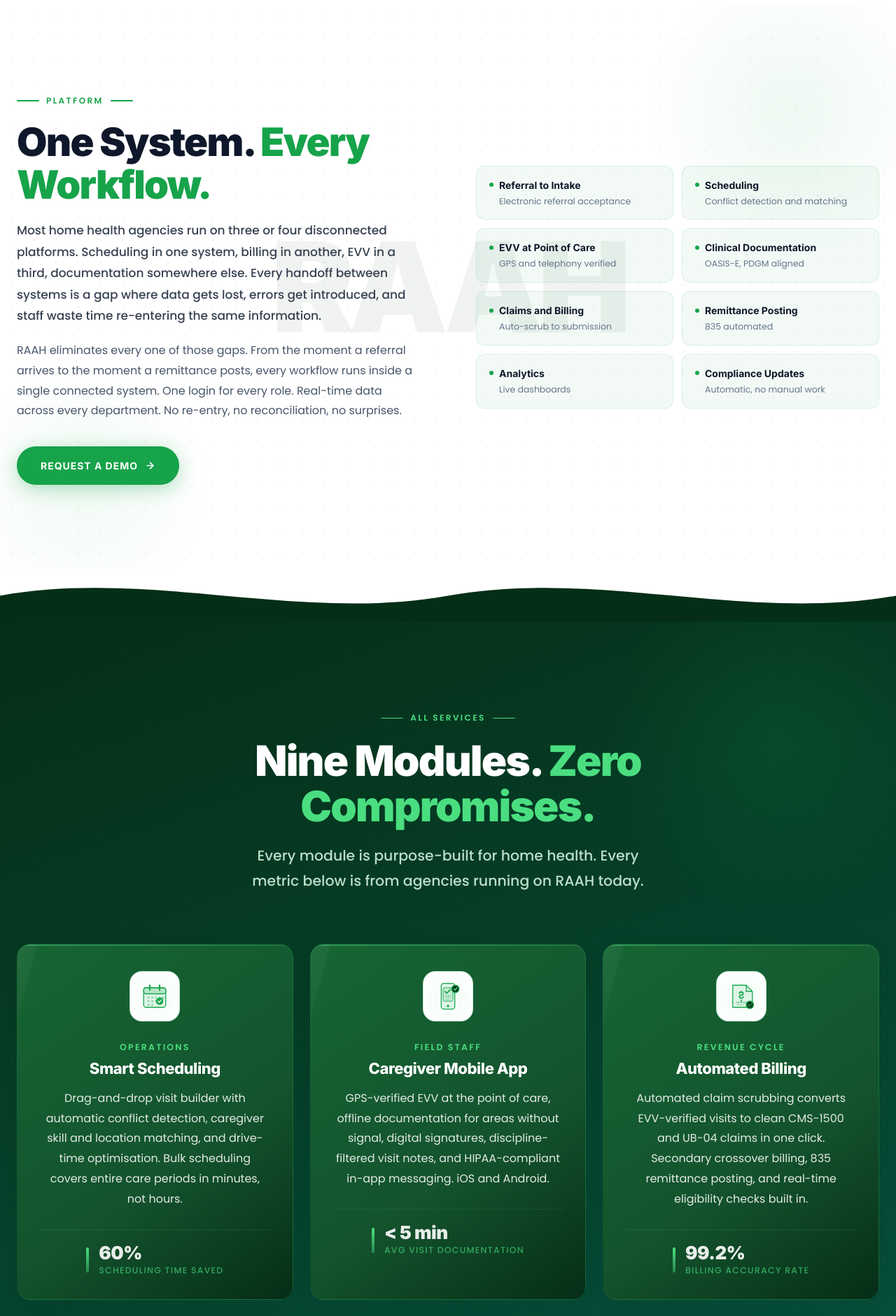
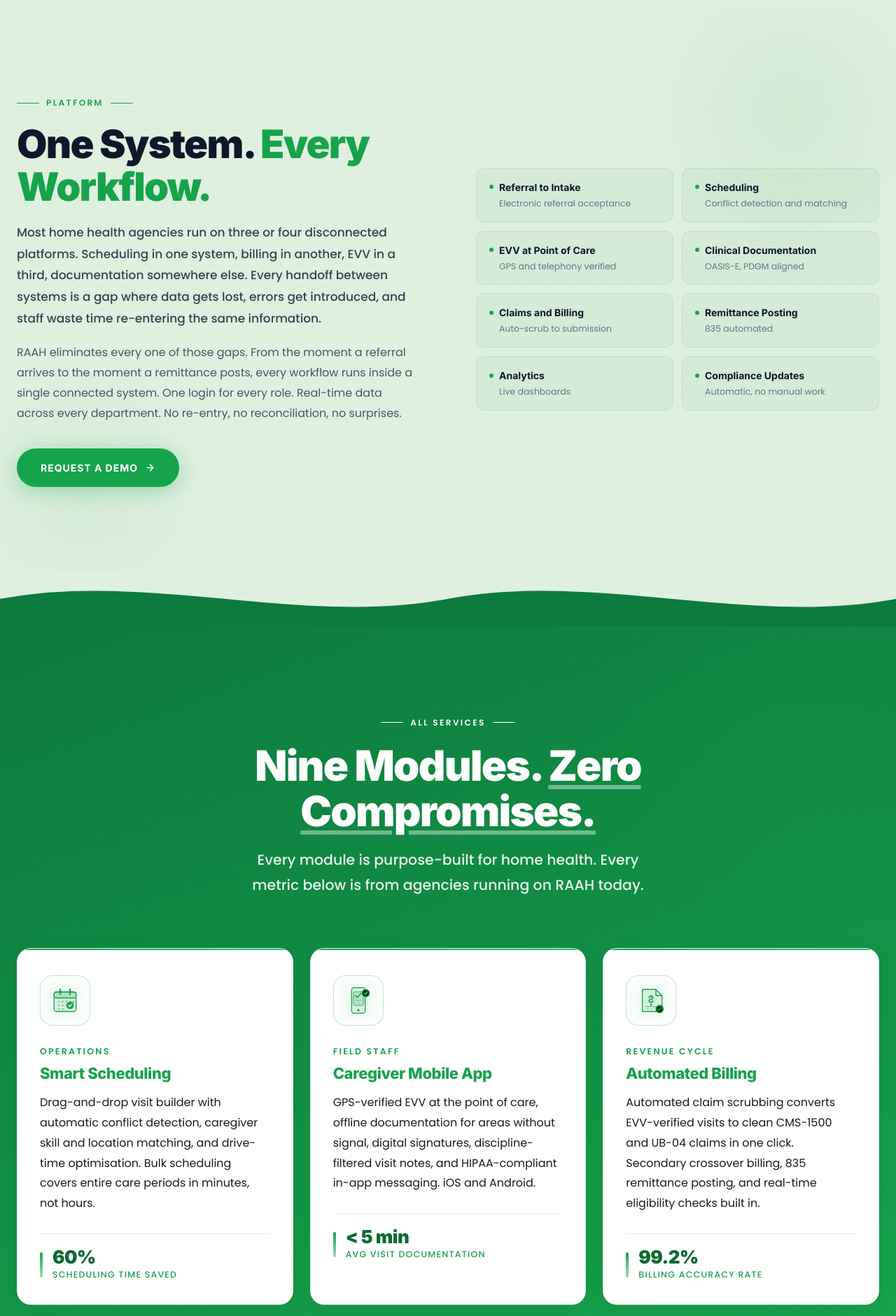
Before and after one commit to bishopkbb/RAAH-Webpage, a React (Vite) app: page /services in a window 1280 px wide. Shown: the part 840-2721 px from the top of the page at 70% size. Built offline with nearby package versions, Linux system fonts and the light colour scheme.

Commit message:
Changed the colors of the service page to raah's brand color

```diff
--- a/src/pages/ServicesPage.jsx
+++ b/src/pages/ServicesPage.jsx
@@ -56,7 +56,7 @@
 };
 
 // ─── Shared decorations ───────────────────────────────────────────────────────
-const DotGrid = ({ color = 'rgba(5,46,22,0.08)' }) => (
+const DotGrid = ({ color = 'rgba(5,46,22,0.06)' }) => (
   <div aria-hidden="true" style={{
     position: 'absolute', inset: 0,
     backgroundImage: `radial-gradient(circle, ${color} 1px, transparent 1px)`,
@@ -64,7 +64,7 @@
   }} />
 );
 
-const Watermark = ({ color = 'rgba(5,46,22,0.06)' }) => (
+const Watermark = ({ color = 'transparent' }) => (
   <div aria-hidden="true" style={{
     position: 'absolute', top: '50%', left: '50%',
     transform: 'translate(-50%, -50%)',
@@ -86,16 +86,16 @@
 
 const Eyebrow = ({ label, light = false }) => (
   <div style={{ display: 'inline-flex', alignItems: 'center', gap: '10px', marginBottom: '20px' }}>
-    <div style={{ width: '32px', height: '1.5px', background: light ? '#4ade80' : '#16a34a', borderRadius: '999px' }} />
-    <span style={{ fontFamily: FP, fontSize: '0.75rem', fontWeight: 600, letterSpacing: '0.2em', textTransform: 'uppercase', color: light ? '#4ade80' : '#16a34a' }}>
+    <div style={{ width: '32px', height: '1.5px', background: light ? '#ffffff' : '#16a34a', borderRadius: '999px' }} />
+    <span style={{ fontFamily: FP, fontSize: '0.75rem', fontWeight: 600, letterSpacing: '0.2em', textTransform: 'uppercase', color: light ? '#ffffff' : '#16a34a' }}>
       {label}
     </span>
-    <div style={{ width: '32px', height: '1.5px', background: light ? '#4ade80' : '#16a34a', borderRadius: '999px' }} />
+    <div style={{ width: '32px', height: '1.5px', background: light ? '#ffffff' : '#16a34a', borderRadius: '999px' }} />
   </div>
 );
 
 const WaveDivider = ({ topColor, bottomColor, flip = false }) => (
-  <div style={{ position: 'relative', height: 'clamp(40px, 6vw, 80px)', overflow: 'hidden', background: topColor, marginBottom: '-1px' }}>
+  <div style={{ position: 'relative', height: '80px', overflow: 'hidden', background: topColor, marginBottom: '-1px' }}>
     <svg viewBox="0 0 1440 80" preserveAspectRatio="none" style={{
       position: 'absolute', bottom: 0, left: 0, width: '100%', height: '100%',
       transform: flip ? 'scaleX(-1)' : 'none',
@@ -313,22 +313,20 @@
         onMouseLeave={() => setHovered(false)}
         style={{
           background: hovered
-            ? 'linear-gradient(145deg, #15803d 0%, #166534 60%, #14532d 100%)'
-            : 'linear-gradient(145deg, #166534 0%, #14532d 60%, #052e16 100%)',
+            ? 'linear-gradient(145deg, #1db954 0%, #16a34a 60%, #0d8a3e 100%)'
+            : '#ffffff',
           borderRadius: '20px', overflow: 'hidden',
           position: 'relative', height: '100%',
           boxShadow: hovered
             ? '0 24px 64px rgba(5,46,22,0.28), 0 4px 16px rgba(22,163,74,0.20), inset 0 1px 0 rgba(74,222,128,0.15)'
-            : '0 4px 20px rgba(5,46,22,0.12), inset 0 1px 0 rgba(74,222,128,0.08)',
+            : '0 4px 20px rgba(5,46,22,0.08)',
           transform: hovered ? 'translateY(-8px) scale(1.01)' : 'translateY(0) scale(1)',
           transition: 'all 0.4s cubic-bezier(0.22, 1, 0.36, 1)',
           border: '1px solid',
-          borderColor: hovered ? 'rgba(74,222,128,0.30)' : 'rgba(74,222,128,0.12)',
-          width: '100%',
-          maxWidth: '420px',
-          margin: '0 auto',
+          borderColor: hovered ? 'rgba(74,222,128,0.30)' : 'rgba(22,163,74,0.14)',
         }}
       >
+        {/* Shimmer */}
         <div aria-hidden="true" style={{
           position: 'absolute', top: 0,
           left: hovered ? '120%' : '-60%',
@@ -338,47 +336,52 @@
           transition: 'left 0.7s cubic-bezier(0.22, 1, 0.36, 1)',
           pointerEvents: 'none',
         }} />
+        {/* Top accent line */}
         <div style={{
           height: '2px',
           background: hovered
             ? 'linear-gradient(to right, #4ade80, #86efac, #4ade80)'
-            : 'linear-gradient(to right, rgba(74,222,128,0.40), rgba(74,222,128,0.15))',
+            : 'linear-gradient(to right, #16a34a, #22c55e)',
           transition: 'background 0.4s ease',
         }} />
         <div style={{ padding: '36px 32px 32px', position: 'relative', zIndex: 1 }}>
+          {/* Icon */}
           <div style={{
             width: '72px', height: '72px', borderRadius: '18px',
             background: '#ffffff',
             border: `1.5px solid ${hovered ? 'rgba(22,163,74,0.35)' : 'rgba(22,163,74,0.25)'}`,
             display: 'flex', alignItems: 'center', justifyContent: 'center',
             marginBottom: '28px', position: 'relative', transition: 'all 0.35s ease',
-            margin: '0 auto 28px',
           }}>
             <div aria-hidden="true" style={{
               position: 'absolute', inset: '-10px', borderRadius: '26px',
               background: hovered
                 ? 'radial-gradient(circle, rgba(74,222,128,0.20) 0%, transparent 70%)'
-                : 'radial-gradient(circle, rgba(74,222,128,0.08) 0%, transparent 70%)',
+                : 'radial-gradient(circle, rgba(22,163,74,0.10) 0%, transparent 70%)',
               pointerEvents: 'none', transition: 'background 0.4s ease',
             }} />
             <Icon />
           </div>
-          <p style={{ fontFamily: FP, fontSize: '0.78rem', fontWeight: 600, letterSpacing: '0.18em', textTransform: 'uppercase', color: hovered ? '#86efac' : '#4ade80', marginBottom: '8px', transition: 'color 0.3s ease', textAlign: 'center' }}>
+          {/* Label */}
+          <p style={{ fontFamily: FP, fontSize: '0.78rem', fontWeight: 600, letterSpacing: '0.18em', textTransform: 'uppercase', color: hovered ? '#ffffff' : '#16a34a', marginBottom: '8px', transition: 'color 0.3s ease' }}>
             {label}
           </p>
-          <h3 style={{ fontFamily: FI, fontSize: '1.375rem', fontWeight: 800, letterSpacing: '-0.02em', color: '#ffffff', marginBottom: '14px', lineHeight: 1.25, textAlign: 'center' }}>
+          {/* Title */}
+          <h3 style={{ fontFamily: FI, fontSize: '1.375rem', fontWeight: 800, letterSpacing: '-0.02em', color: hovered ? '#ffffff' : '#16a34a', marginBottom: '14px', lineHeight: 1.25, transition: 'color 0.3s ease' }}>
             {title}
           </h3>
-          <p style={{ fontFamily: FP, fontSize: '1rem', fontWeight: 400, lineHeight: 1.80, color: hovered ? '#ffffff' : 'rgba(255,255,255,0.88)', marginBottom: '28px', transition: 'color 0.3s ease', textAlign: 'center' }}>
+          {/* Desc */}
+          <p style={{ fontFamily: FP, fontSize: '1rem', fontWeight: 400, lineHeight: 1.80, color: hovered ? '#ffffff' : '#1a1a1a', marginBottom: '28px', transition: 'color 0.3s ease' }}>
             {desc}
           </p>
-          <div style={{ paddingTop: '20px', borderTop: `1px solid ${hovered ? 'rgba(74,222,128,0.25)' : 'rgba(74,222,128,0.12)'}`, display: 'flex', alignItems: 'center', justifyContent: 'center', gap: '14px', transition: 'all 0.35s ease' }}>
-            <div style={{ width: '4px', height: '36px', borderRadius: '999px', background: hovered ? 'linear-gradient(to bottom, #86efac, #4ade80)' : 'linear-gradient(to bottom, #4ade80, rgba(74,222,128,0.40))', flexShrink: 0, transition: 'background 0.35s ease' }} />
+          {/* Metric */}
+          <div style={{ paddingTop: '20px', borderTop: `1px solid ${hovered ? 'rgba(255,255,255,0.25)' : 'rgba(22,163,74,0.15)'}`, display: 'flex', alignItems: 'center', gap: '14px', transition: 'all 0.35s ease' }}>
+            <div style={{ width: '4px', height: '36px', borderRadius: '999px', background: hovered ? 'linear-gradient(to bottom, #86efac, #4ade80)' : 'linear-gradient(to bottom, #16a34a, rgba(22,163,74,0.40))', flexShrink: 0, transition: 'background 0.35s ease' }} />
             <div>
-              <p style={{ fontFamily: FI, fontSize: '1.625rem', fontWeight: 900, color: hovered ? '#ffffff' : 'rgba(255,255,255,0.90)', lineHeight: 1, letterSpacing: '-0.02em', transition: 'color 0.3s ease' }}>
+              <p style={{ fontFamily: FI, fontSize: '1.625rem', fontWeight: 900, color: hovered ? '#ffffff' : '#0a6b30', lineHeight: 1, letterSpacing: '-0.02em', transition: 'color 0.3s ease' }}>
                 {metric}
               </p>
-              <p style={{ fontFamily: FP, fontSize: '0.78rem', fontWeight: 500, color: hovered ? '#86efac' : 'rgba(74,222,128,0.65)', textTransform: 'uppercase', letterSpacing: '0.1em', marginTop: '3px', transition: 'color 0.3s ease' }}>
+              <p style={{ fontFamily: FP, fontSize: '0.78rem', fontWeight: 500, color: hovered ? '#ffffff' : '#16a34a', textTransform: 'uppercase', letterSpacing: '0.1em', marginTop: '3px', transition: 'color 0.3s ease' }}>
                 {metricLabel}
               </p>
             </div>
@@ -429,7 +432,7 @@
   <Layout>
 
     {/* ══ 1. HERO ══ */}
-    <section style={{ position: 'relative', minHeight: '60vh', display: 'flex', alignItems: 'center', overflow: 'hidden' }}>
+    <section style={{ position: 'relative', minHeight: '65vh', display: 'flex', alignItems: 'center', overflow: 'hidden' }}>
       <img
         src="https://images.unsplash.com/photo-1504813184591-01572f98c85f?auto=format&fit=crop&q=80&w=2000&h=900&crop=top"
         alt="RAAH platform services"
@@ -439,12 +442,12 @@
       <div style={{ position: 'absolute', inset: 0, background: 'linear-gradient(to bottom, transparent 40%, rgba(5,46,22,0.60) 100%)' }} aria-hidden="true" />
       <div style={{ position: 'absolute', inset: 0, backgroundImage: 'radial-gradient(circle, rgba(74,222,128,0.07) 1px, transparent 1px)', backgroundSize: '32px 32px', pointerEvents: 'none' }} aria-hidden="true" />
 
-      <div className="container-custom" style={{ position: 'relative', zIndex: 1, textAlign: 'center', padding: 'clamp(60px, 10vw, 120px) 24px' }}>
+      <div className="container-custom" style={{ position: 'relative', zIndex: 1, textAlign: 'center', padding: '120px 24px' }}>
         <Reveal delay={0}><Eyebrow label="The Platform" light /></Reveal>
         <Reveal delay={80}>
           <h1 style={{ fontFamily: FI, fontWeight: 900, fontSize: 'clamp(2.5rem, 6vw, 5rem)', letterSpacing: '-0.03em', lineHeight: 1.05, color: '#ffffff', maxWidth: '900px', margin: '0 auto 24px' }}>
             Every Tool Your Agency{' '}
-            <span style={{ color: '#4ade80' }}>Needs to Thrive</span>
+            <span style={{ color: '#ffffff', textDecoration: 'underline', textDecorationColor: 'rgba(255,255,255,0.40)', textUnderlineOffset: '6px' }}>Needs to Thrive</span>
           </h1>
         </Reveal>
         <Reveal delay={160}>
@@ -464,30 +467,17 @@
       </div>
     </section>
 
-    <WaveDivider topColor="rgba(5,46,22,0.65)" bottomColor="#ffffff" />
+    <WaveDivider topColor="rgba(5,46,22,0.65)" bottomColor="#dff0df" />
 
     {/* ══ 2. PLATFORM OVERVIEW ══ */}
-    <section style={{ background: '#ffffff', padding: 'clamp(60px, 10vw, 120px) 0', position: 'relative', overflow: 'hidden' }}>
+    <section style={{ background: '#dff0df', padding: '120px 0', position: 'relative', overflow: 'hidden' }}>
       <DotGrid />
       <Watermark />
       <RadialGlow top="-60px" right="-60px" size={420} opacity={0.07} />
       <RadialGlow bottom="-60px" left="-60px" size={360} opacity={0.06} />
 
       <div className="container-custom" style={{ position: 'relative', zIndex: 1 }}>
-        <style>{`
-          .platform-grid {
-            display: grid;
-            gap: 48px;
-            align-items: center;
-          }
-          @media (min-width: 768px) {
-            .platform-grid {
-              grid-template-columns: repeat(2, 1fr);
-              gap: 80px;
-            }
-          }
-        `}</style>
-        <div className="platform-grid">
+        <div style={{ display: 'grid', gridTemplateColumns: '1fr 1fr', gap: '80px', alignItems: 'center' }} className="grid-cols-1 md:grid-cols-2">
 
           <Reveal delay={0}>
             <div>
@@ -514,17 +504,7 @@
 
           {/* Capability pills */}
           <Reveal delay={150}>
-            <style>{`
-              .pills-grid {
-                display: grid;
-                gap: 12px;
-                grid-template-columns: 1fr;
-              }
-              @media (min-width: 480px) {
-                .pills-grid { grid-template-columns: repeat(2, 1fr); }
-              }
-            `}</style>
-            <div className="pills-grid">
+            <div style={{ display: 'grid', gridTemplateColumns: '1fr 1fr', gap: '12px' }}>
               {[
                 { label: 'Referral to Intake',      sub: 'Electronic referral acceptance' },
                 { label: 'Scheduling',               sub: 'Conflict detection and matching' },
@@ -555,10 +535,10 @@
       </div>
     </section>
 
-    <WaveDivider topColor="#ffffff" bottomColor="#052e16" flip />
+    <WaveDivider topColor="#dff0df" bottomColor="#0d7a3e" flip />
 
     {/* ══ 3. SERVICES GRID ══ */}
-    <section style={{ background: 'linear-gradient(160deg, #052e16 0%, #064e3b 55%, #052e16 100%)', padding: 'clamp(60px, 10vw, 120px) 0 clamp(70px, 12vw, 140px)', position: 'relative', overflow: 'hidden' }}>
+    <section style={{ background: 'linear-gradient(160deg, #0d7a3e 0%, #16a34a 55%, #0d7a3e 100%)', padding: '120px 0 140px', position: 'relative', overflow: 'hidden' }}>
       <DotGrid color="rgba(74,222,128,0.08)" />
       <Watermark color="rgba(255,255,255,0.03)" />
       <RadialGlow top="-80px" right="-80px" size={500} opacity={0.14} />
@@ -570,29 +550,15 @@
             <Eyebrow label="All Services" light />
             <h2 style={{ fontFamily: FI, fontWeight: 900, fontSize: 'clamp(2.25rem, 5vw, 3.75rem)', letterSpacing: '-0.03em', lineHeight: 1.08, color: '#ffffff', maxWidth: '780px', margin: '0 auto 20px' }}>
               Nine Modules.{' '}
-              <span style={{ color: '#4ade80' }}>Zero Compromises.</span>
+              <span style={{ color: '#ffffff', textDecoration: 'underline', textDecorationColor: 'rgba(255,255,255,0.40)', textUnderlineOffset: '6px' }}>Zero Compromises.</span>
             </h2>
-            <p style={{ fontFamily: FP, fontSize: 'clamp(1.1rem, 1.6vw, 1.3rem)', fontWeight: 500, lineHeight: 1.75, color: 'rgba(220,252,231,0.85)', maxWidth: '580px', margin: '0 auto' }}>
+            <p style={{ fontFamily: FP, fontSize: 'clamp(1.1rem, 1.6vw, 1.3rem)', fontWeight: 500, lineHeight: 1.75, color: 'rgba(255,255,255,0.90)', maxWidth: '580px', margin: '0 auto' }}>
               Every module is purpose-built for home health. Every metric below is from agencies running on RAAH today.
             </p>
           </div>
         </Reveal>
 
-        <style>{`
-          .services-grid {
-            display: grid;
-            gap: 24px;
-            justify-items: center;
-            grid-template-columns: 1fr;
-          }
-          @media (min-width: 640px) {
-            .services-grid { grid-template-columns: repeat(2, 1fr); }
-          }
-          @media (min-width: 1024px) {
-            .services-grid { grid-template-columns: repeat(3, 1fr); }
-          }
-        `}</style>
-        <div className="services-grid">
+        <div style={{ display: 'grid', gridTemplateColumns: 'repeat(3, 1fr)', gap: '24px', alignItems: 'stretch' }} className="grid-cols-1 md:grid-cols-2 lg:grid-cols-3">
           {SERVICES.map((service, i) => (
             <ServiceCard key={service.title} service={service} delay={80 + i * 60} />
           ))}
@@ -600,10 +566,10 @@
       </div>
     </section>
 
-    <WaveDivider topColor="#052e16" bottomColor="#ffffff" />
+    <WaveDivider topColor="#0d7a3e" bottomColor="#dff0df" />
 
     {/* ══ 4. COMPARISON TABLE ══ */}
-    <section style={{ background: '#ffffff', padding: 'clamp(60px, 10vw, 120px) 0', position: 'relative', overflow: 'hidden' }}>
+    <section style={{ background: '#dff0df', padding: '120px 0', position: 'relative', overflow: 'hidden' }}>
       <DotGrid />
       <Watermark color="rgba(5,46,22,0.06)" />
       <RadialGlow top="-60px" right="-60px" size={420} opacity={0.07} />
@@ -623,9 +589,7 @@
         </Reveal>
 
         <Reveal delay={100}>
-          {/* ✅ Responsive table wrapper: horizontal scroll on mobile */}
-          <div style={{ borderRadius: '20px', overflow: 'hidden', border: '1px solid rgba(22,163,74,0.15)', boxShadow: '0 4px 24px rgba(5,46,22,0.08)', overflowX: 'auto', WebkitOverflowScrolling: 'touch' }}>
-            <div style={{ minWidth: '720px' }}>
+          <div style={{ borderRadius: '20px', overflow: 'hidden', border: '1px solid rgba(22,163,74,0.15)', boxShadow: '0 4px 24px rgba(5,46,22,0.08)' }}>
             {/* Table header */}
             <div style={{ display: 'grid', gridTemplateColumns: '1fr 180px 180px', background: '#052e16' }}>
               <div style={{ padding: '20px 28px' }}>
@@ -673,15 +637,14 @@
               ))}
             </div>
           </div>
-          </div>
         </Reveal>
       </div>
     </section>
 
-    <WaveDivider topColor="#ffffff" bottomColor="#052e16" flip />
+    <WaveDivider topColor="#dff0df" bottomColor="#0d7a3e" flip />
 
     {/* ══ 5. CTA ══ */}
-    <section style={{ background: 'linear-gradient(160deg, #052e16 0%, #064e3b 55%, #052e16 100%)', padding: 'clamp(60px, 10vw, 120px) 0 clamp(70px, 12vw, 140px)', position: 'relative', overflow: 'hidden' }}>
+    <section style={{ background: 'linear-gradient(160deg, #0d7a3e 0%, #16a34a 55%, #0d7a3e 100%)', padding: '120px 0 140px', position: 'relative', overflow: 'hidden' }}>
       <DotGrid color="rgba(74,222,128,0.08)" />
       <Watermark color="rgba(255,255,255,0.055)" />
       <RadialGlow top="-80px" right="-80px" size={500} opacity={0.14} />
@@ -692,16 +655,16 @@
         <Reveal delay={80}>
           <h2 style={{ fontFamily: FI, fontWeight: 900, fontSize: 'clamp(2.25rem, 5vw, 3.75rem)', letterSpacing: '-0.03em', lineHeight: 1.08, color: '#ffffff', maxWidth: '820px', margin: '0 auto 20px' }}>
             See All Nine Modules{' '}
-            <span style={{ color: '#4ade80' }}>Working Together</span>
+            <span style={{ color: '#ffffff', textDecoration: 'underline', textDecorationColor: 'rgba(255,255,255,0.40)', textUnderlineOffset: '6px' }}>Working Together</span>
           </h2>
         </Reveal>
         <Reveal delay={150}>
-          <p style={{ fontFamily: FP, fontSize: 'clamp(1.1rem, 1.6vw, 1.3rem)', fontWeight: 500, lineHeight: 1.75, color: 'rgba(220,252,231,0.85)', maxWidth: '560px', margin: '0 auto 48px' }}>
+          <p style={{ fontFamily: FP, fontSize: 'clamp(1.1rem, 1.6vw, 1.3rem)', fontWeight: 500, lineHeight: 1.75, color: 'rgba(255,255,255,0.90)', maxWidth: '560px', margin: '0 auto 48px' }}>
             Book a personalised walkthrough built around your specific payer mix, state EVV requirements, and agency size. No commitment required.
           </p>
         </Reveal>
         <Reveal delay={220}>
-          <div style={{ display: 'flex', flexDirection: 'column', alignItems: 'center', gap: '14px' }} className="sm:flex-row sm:justify-center">
+          <div style={{ display: 'flex', justifyContent: 'center', flexWrap: 'wrap', gap: '14px' }}>
             <Link to="/demo" style={{ fontFamily: FI, fontWeight: 700, fontSize: '0.9375rem', letterSpacing: '0.07em', textTransform: 'uppercase', padding: '18px 44px', borderRadius: '999px', background: '#16a34a', color: '#ffffff', border: '2px solid #16a34a', boxShadow: '0 8px 32px rgba(22,163,74,0.40)', display: 'inline-flex', alignItems: 'center', gap: '10px', textDecoration: 'none', transition: 'all 0.25s ease', whiteSpace: 'nowrap' }}
               onMouseEnter={e => { e.currentTarget.style.background = 'transparent'; e.currentTarget.style.color = '#4ade80'; e.currentTarget.style.borderColor = '#4ade80'; e.currentTarget.style.transform = 'translateY(-3px)'; e.currentTarget.style.boxShadow = 'none'; }}
               onMouseLeave={e => { e.currentTarget.style.background = '#16a34a'; e.currentTarget.style.color = '#ffffff'; e.currentTarget.style.borderColor = '#16a34a'; e.currentTarget.style.transform = 'translateY(0)'; e.currentTarget.style.boxShadow = '0 8px 32px rgba(22,163,74,0.40)'; }}
@@ -716,7 +679,7 @@
               View Pricing
             </Link>
           </div>
-          <p style={{ fontFamily: FP, fontSize: '0.8rem', fontWeight: 400, color: 'rgba(74,222,128,0.50)', marginTop: '24px', letterSpacing: '0.04em' }}>
+          <p style={{ fontFamily: FP, fontSize: '0.8rem', fontWeight: 400, color: 'rgba(255,255,255,0.60)', marginTop: '24px', letterSpacing: '0.04em' }}>
             No credit card required. Live in under 24 hours.
           </p>
         </Reveal>
```
Lines whose indentation alone changed are shown as unchanged.
